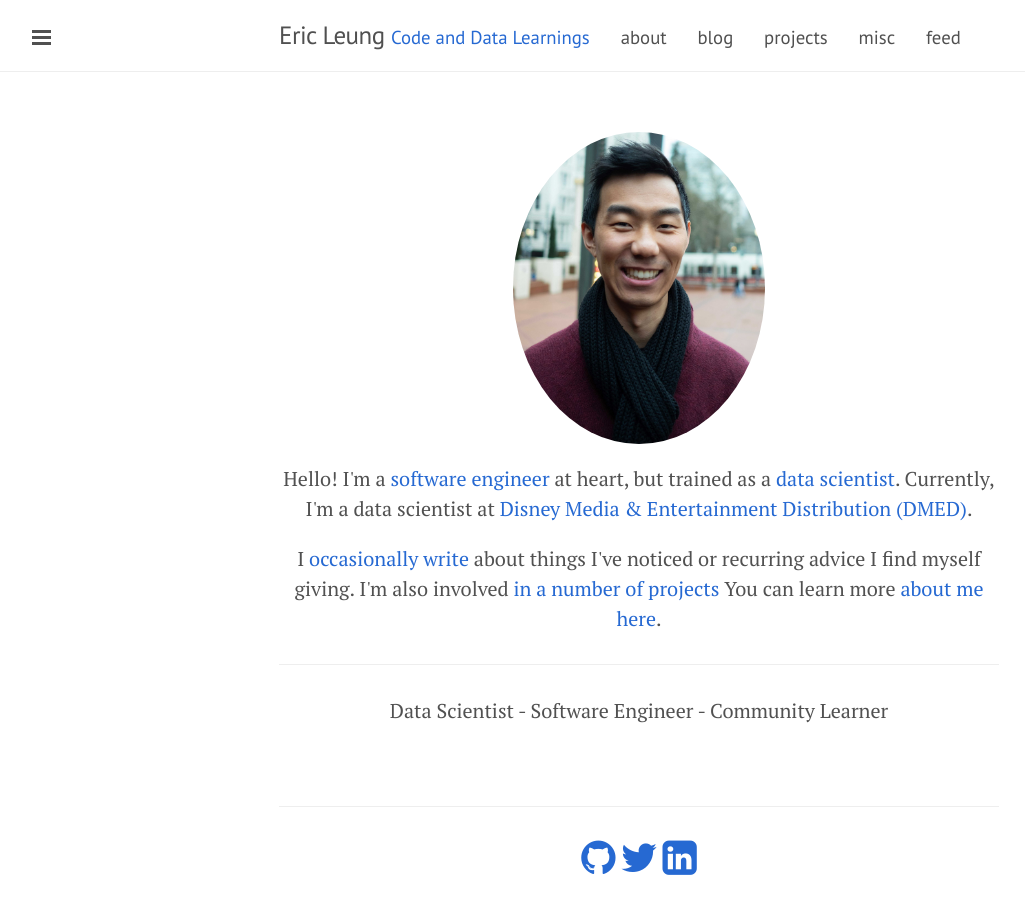
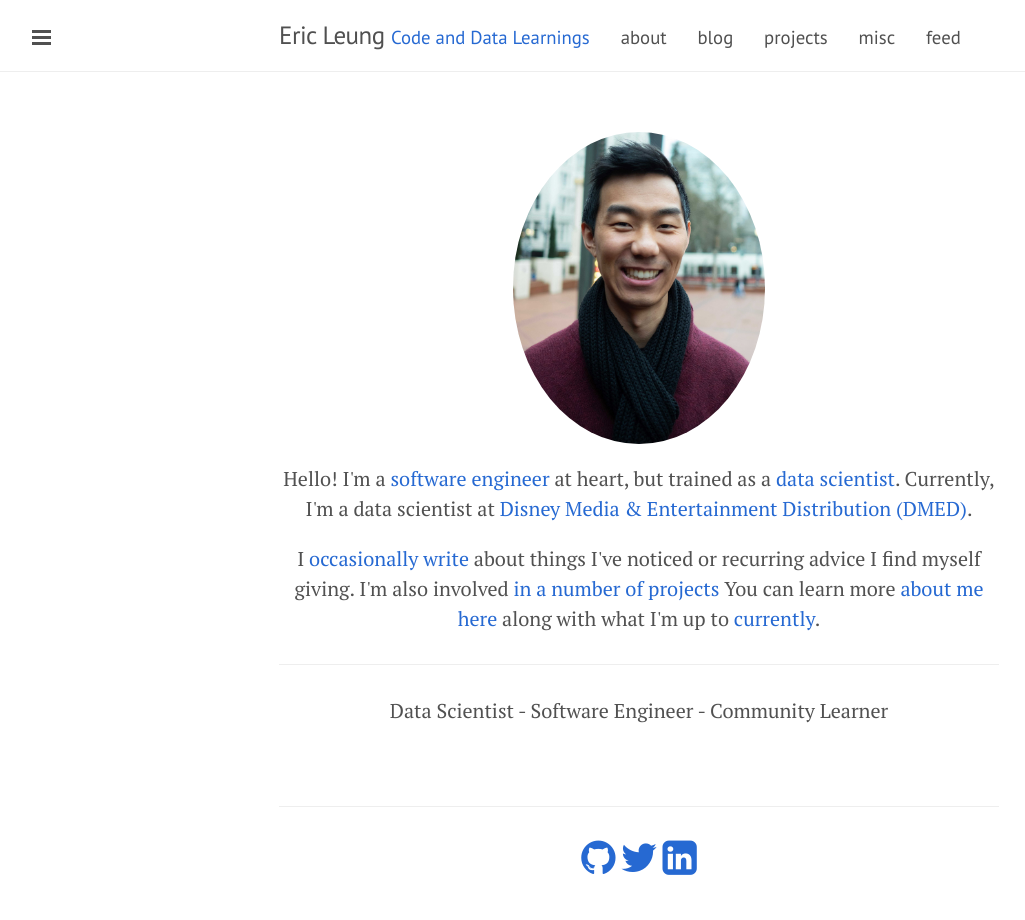
Before and after one commit to erictleung/erictleung.github.io, a Jekyll site: the page built from index.md, in a window 1280 px wide. Shown: the whole page, without its empty margins (1-1026 px from the left). Built offline with Jekyll 4.4.1, drawn with Linux system fonts in a browser that asks for light colours; nearby versions of some CDN libraries.

Commit message:
Add now link to landing page

```diff
--- a/index.md
+++ b/index.md
@@ -29,7 +29,9 @@ description: |
     I'm also involved
     <a href="./projects">in a number of projects</a>
     You can learn more
-    <a href="./about">about me here</a>.
+    <a href="./about">about me here</a>
+    along with what I'm up to
+    <a href="./now">currently</a>.
 </p>
 
 <hr/>
```
